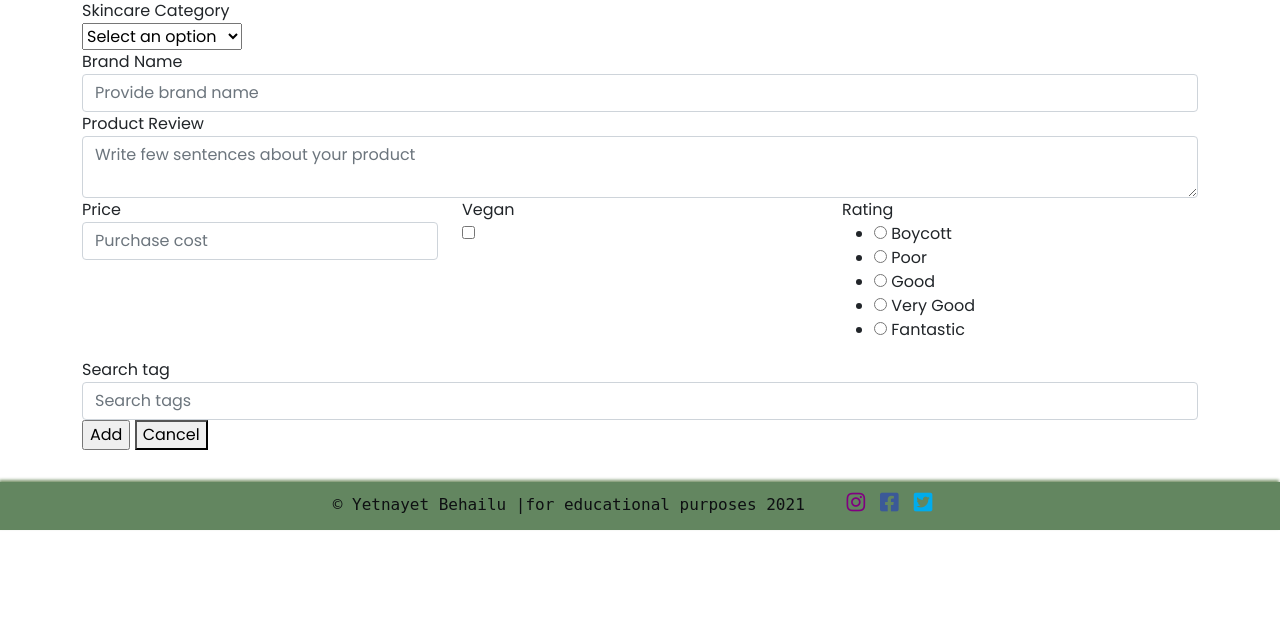
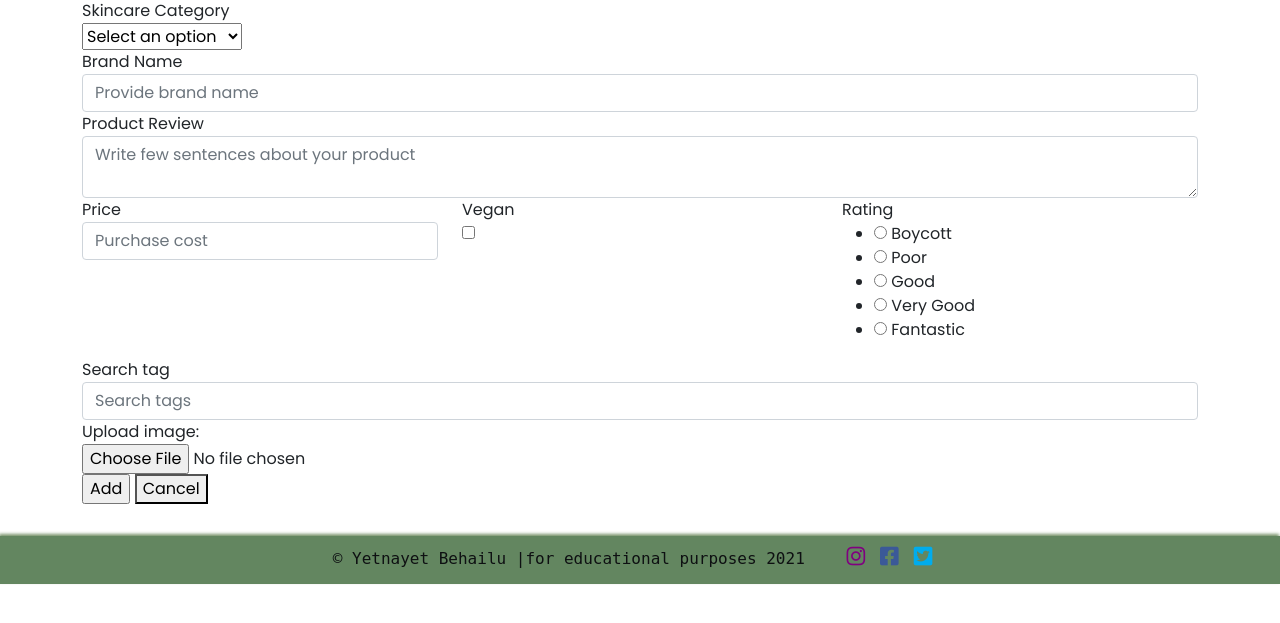
Before and after one commit to yetnetbehailu/Skincare-confessions, a Flask app: page /add_reviews in a window 1280 px wide. Shown: the part 159-782 px from the top of the page. Run offline with Flask 2, Linux system fonts and the light colour scheme; the visitor is signed in with stand-in values (Sample User, id 1); a database or web service that is not in the repository returns one stand-in record (values such as "Sample title"); some libraries are stand-ins or nearby versions.

Commit message:
Import flask filefield & add file upload field structure + validators

```diff
--- a/skincare_confessions/forms.py
+++ b/skincare_confessions/forms.py
@@ -4,6 +4,7 @@ from wtforms import (StringField, PasswordField, SubmitField,
                      DecimalField, RadioField)
 from wtforms.validators import (DataRequired, Length, EqualTo, Regexp, Optional
                                 )
+from flask_wtf.file import FileField, FileAllowed
 
 
 class RegisterForm(FlaskForm):
@@ -54,4 +55,7 @@ class AddReviewForm(FlaskForm):
                                   Regexp('^([a-zA-Z0-9-!@#$%^&*])',
                                   message="Search tag can't start with space")
                                   ])
+    upload_img = FileField(
+        'Upload image:',
+        validators=[FileAllowed(['jpg', 'png', 'jpeg'])])
     submit = SubmitField('Add')
--- a/skincare_confessions/templates/add_reviews.html
+++ b/skincare_confessions/templates/add_reviews.html
@@ -3,7 +3,7 @@
 <div class="add-review-bg">
     <h2 class="user-headtitel mb-0">{{username|capitalize }}'s</h2>
     <h3 class="review_slogan">Skincare Confessions</h3>
-    <form action="" method="POST">
+    <form action="" method="POST" enctype="multipart/form-data">
         {{form.hidden_tag()}}
         <div class="container review-content">
             <!-- skincare category dropdown menu -->
@@ -111,6 +111,18 @@
                     {% else %} {{ form.tags(class="form-control review-input", placeholder="Search tags")}} {% endif %}
                 </div>
             </div>
+            <!-- Upload image filefield -->
+            <div class="row">
+                {{ form.upload_img.label(class="form-control-label") }}
+                {{ form.upload_img(class="form-control-file")}}
+                {% if form.upload_img.errors %}
+                    {% for error in form.upload_img.errors %}
+                    <span class="text-danger">
+                        {{error}}
+                    </span>
+                    {% endfor %}
+                {% endif %}
+            </div>
             <div class="add_form_btns">
                     {{ form.submit(class="add_review_btn")}}
                 <button type="submit" class="cancel_btn">Cancel</button>
```
